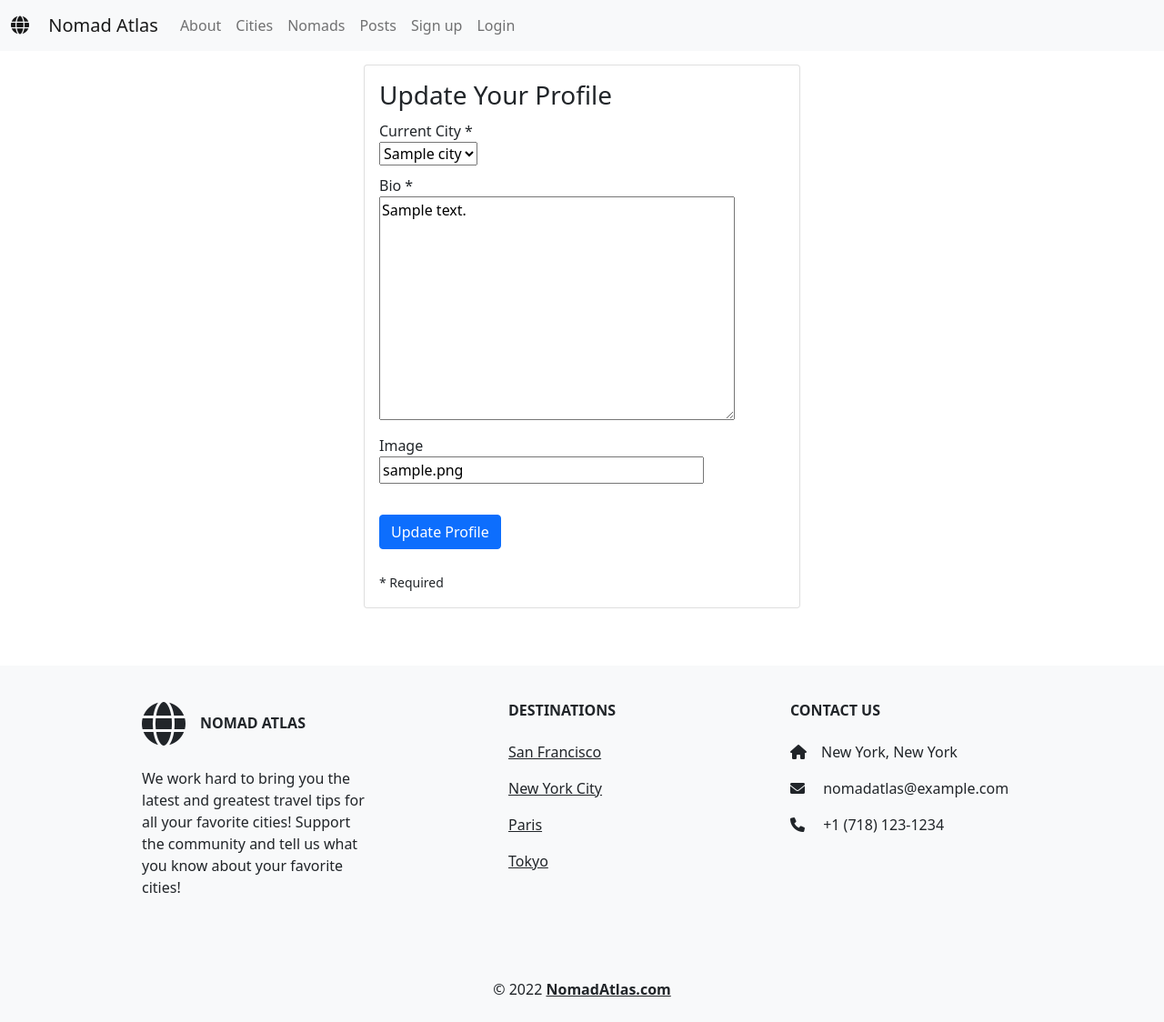
After one commit to jajoyce/Nomad, a Django app: page /nomads/1/update in a window 1280 px wide. The commit adds this page. Shown: the whole page at 91% size. Run offline with Django 4.2, Linux system fonts and the light colour scheme; tables that the repository leaves empty hold one stand-in row (values such as "Sample post").

Commit message:
Add profile update functionality. Add url, view, template, and link from signed-in user profile page. Style comment update.

```diff
--- a/main_app/templates/profile_detail.html
+++ b/main_app/templates/profile_detail.html
@@ -52,10 +52,12 @@
             <br>{{ profile.user.first_name }} has made {{ profile.user.comments.count }} comments.
           </p>
           {% if request.user == profile.user %}
-          <a href="{% url 'post_create' %}" type="button" class="btn btn-success">Create New Post</a>
+          <a href="{% url 'post_create' %}" type="button" class="btn btn-primary">Create New Post</a>
           {% endif %}
           <br>
+          <br>
           {% if request.user == profile.user %}
+          <a href="{% url 'profile_update' user.profile.pk %}" type="button" class="btn btn-success mt-2">Update Profile</a>
           <a href="{% url 'profile_delete' user.profile.pk %}" type="button" class="btn btn-danger mt-2">Delete Profile</a>
           {% endif %}
         </div>
--- /dev/null
+++ b/main_app/templates/profile_update.html
@@ -0,0 +1,39 @@
+{% extends 'base.html' %}
+<!-- comment -->
+{% block title %}Update Profile{% endblock %}
+<!-- comment -->
+{% block content%}
+<div class="container">
+  <div class="row">
+    <div class="col">
+      <div class="card" style="width: 30em">
+        <div class="card-body">
+          <h3 class="card-title">Update Your Profile</h3>
+          <form method="post">
+            {% csrf_token %}
+            {{ form.non_field_errors }}
+            <div class="fieldWrapper">
+                {{ form.current_city.errors }}
+                <label for="{{ form.current_city.id_for_label }}">Current City *</label><br>
+                {{ form.current_city }}
+            </div>
+            <div class="fieldWrapper">
+                {{ form.bio.errors }}
+                <label for="{{ form.bio.id_for_label }}">Bio *</label><br>
+                {{ form.bio }}
+            </div>
+            <div class="fieldWrapper">
+                {{ form.img.errors }}
+                <label for="{{ form.img.id_for_label }}">Image</label><br>
+                {{ form.img }}
+            </div>
+            <br>
+            <input type="submit" value="Update Profile" class="btn btn-primary" />
+          </form><br>
+          <small>* Required</small>
+        </div>
+      </div>
+    </div>
+  </div>
+</div>
+{% endblock %}
--- a/main_app/urls.py
+++ b/main_app/urls.py
@@ -5,19 +5,20 @@ urlpatterns = [
     path('', views.Home.as_view(), name = "home"),
     path('about/', views.About.as_view(), name = "about"),
     path('accounts/signup/', views.Signup.as_view(), name = "signup" ),
+    path('create-profile/', views.ProfileCreate.as_view(), name='create_profile'),
+    path('loggedin/', views.Loggedin.as_view(), name="loggedin"),
+    path('nomads/', views.ProfileList.as_view(), name="profile_list"),
+    path('nomads/<int:pk>', views.ProfileDetail.as_view(), name="profile_detail"),
+    path('nomads/<int:pk>/update', views.ProfileUpdate.as_view(), name="profile_update"),
+    path('nomads/<int:pk>/delete', views.ProfileDelete.as_view(), name='profile_delete'),
     path('cities/', views.CityList.as_view(), name="city_list"),
     path('cities/<int:pk>/', views.CityDetail.as_view(), name="city_detail"),
-    path('nomads/', views.ProfileList.as_view(), name="profile_list"),
-    path('nomads/<int:pk>', views.ProfileDetail.as_view(), name="profile_detail"),
     path('posts/', views.PostList.as_view(), name="post_list"),
-    path('posts/<int:pk>/', views.PostDetail.as_view(), name="post_detail"),
     path('posts/new', views.PostCreate.as_view(), name='post_create'),
     path('posts/new/<int:pk>', views.PostCityCreate.as_view(), name='post_city_create'),
+    path('posts/<int:pk>/', views.PostDetail.as_view(), name="post_detail"),
     path('posts/<int:pk>/update', views.PostUpdate.as_view(), name='post_update'),
     path('posts/<int:pk>/delete', views.PostDelete.as_view(), name='post_delete'),
-    path('create-profile/', views.ProfileCreate.as_view(), name='create_profile'),
-    path('loggedin/', views.Loggedin.as_view(), name="loggedin"),
     path('comments/<int:pk>/update', views.CommentUpdate.as_view(), name='comment_update'),
     path('comments/<int:pk>/delete', views.CommentDelete.as_view(), name='comment_delete'),
-    path('nomads/<int:pk>/delete', views.ProfileDelete.as_view(), name='profile_delete'),
 ]
--- a/main_app/views.py
+++ b/main_app/views.py
@@ -179,6 +179,14 @@ class CommentDelete(DeleteView):
     def get_success_url(self):
         return reverse('post_detail', kwargs={'pk': self.object.post.pk})
 
+class ProfileUpdate(UpdateView):
+    model = Profile
+    fields = ['current_city', 'bio', 'img']
+    template_name = 'profile_update.html'
+
+    def get_success_url(self):
+        return reverse('profile_detail', kwargs={'pk': self.object.pk})
+
 class ProfileDelete(DeleteView):
     model = Profile
     template_name = "profile_delete_confirmation.html"
```
Also changed, not shown: main_app/templates/comment_update.html (+12 -5 lines).
